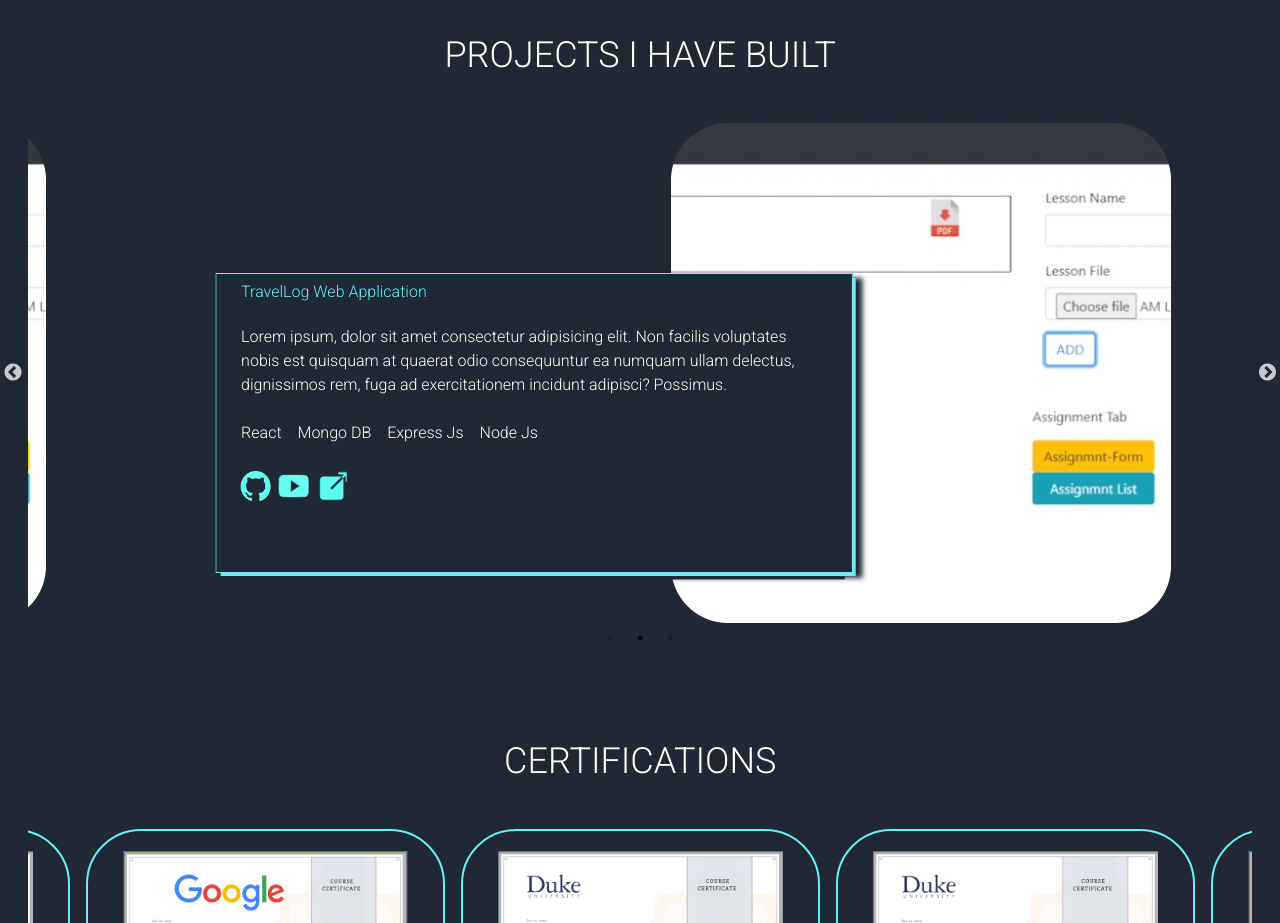
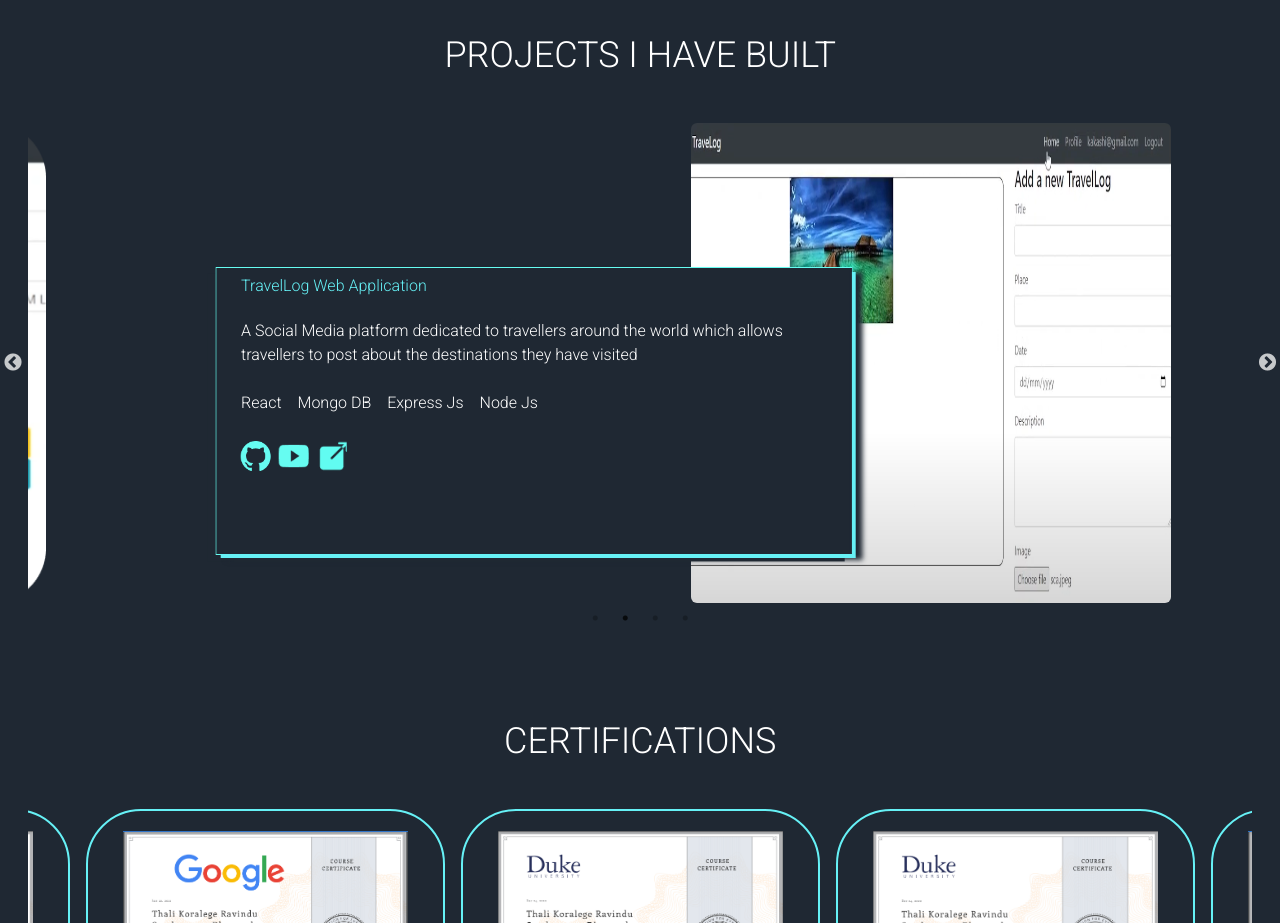
Before and after one commit to Ravindu007/portfolio, a React (Vite) app: page / in a window 1280 px wide. Shown: the part 1240-2163 px from the top of the page. Built offline with nearby package versions, Linux system fonts and the light colour scheme.

Commit message:
style changes

```diff
--- a/src/Components/HomePageComponents/Section1/Section1.jsx
+++ b/src/Components/HomePageComponents/Section1/Section1.jsx
@@ -47,16 +47,16 @@ const Section1 = () => {
             {/* social media icons */}
             <div className=" w-[60%] social-div flex justify-around px-4 py-2">
               <Link>
-                <img src="/icons/fb.png" alt="" />
+                <img src="/icons/fb.png" alt="" width={30}/>
               </Link>
               <Link>
-                <img src="/icons/linkedIn.png" alt="" />
+                <img src="/icons/linkedIn.png" alt="" width={30}/>
               </Link>
               <Link>
-                <img src="/icons/github.png" alt="" />
+                <img src="/icons/github.png" alt="" width={30}/>
               </Link>
               <Link>
-                <img src="/icons/twitter.png" alt="" />
+                <img src="/icons/twitter.png" alt="" width={30}/>
               </Link>
             </div>
         </motion.div>
--- a/src/Components/HomePageComponents/Section4/Section4.jsx
+++ b/src/Components/HomePageComponents/Section4/Section4.jsx
@@ -10,7 +10,7 @@ const Section4 = () => {
     {
       id:1,
       name:"Learning Management System",
-      desc:"Lorem ipsum dolor sit amet, consectetuer adipiscing elit. Maecenas porttitor congue massa. Fusce posuere, magna sed pulvinar ultricies.",
+      desc:"Developed a full working LMS with admin functionalities which can be used by both teachers and students in there daytoday academic life",
       techs:[
         {techName:"React", id:1},
         {techName:"Mongo DB", id:2},
@@ -26,7 +26,7 @@ const Section4 = () => {
     {
       id:2,
       name:"TravelLog Web Application",
-      desc:"Lorem ipsum dolor sit amet, consectetuer adipiscing elit. Maecenas porttitor congue massa. Fusce posuere, magna sed pulvinar ultricies.",
+      desc:"A Social Media platform dedicated to travellers around the world which allows travellers to post about the destinations they have visited",
       techs:[
         {techName:"React", id:1},
         {techName:"Mongo DB", id:2},
@@ -36,22 +36,37 @@ const Section4 = () => {
       github:"abc",
       youtube:"def",
       deploy:"ghi",
-      img:"/projects/pr1.png"
+      img:"/projects/pr2.png"
     },
     {
       id:3,
-      name:"Learning Management System",
-      desc:"Lorem ipsum dolor sit amet, consectetuer adipiscing elit. Maecenas porttitor congue massa. Fusce posuere, magna sed pulvinar ultricies.",
+      name:"Employee Management Platform",
+      desc:"It is a full woking Employee Management Application which allows to manage employee details",
       techs:[
-        {techName:"React", id:1},
-        {techName:"Mongo DB", id:2},
-        {techName:"Express Js", id:3},
-        {techName:"Node Js", id:4},
+        {techName:"ASP.NET", id:1},
+        {techName:"Angular", id:2},
+        {techName:"MySQL", id:3},
       ],
       github:"abc",
       youtube:"def",
       deploy:"ghi",
       img:"/projects/pr1.png"
+    },
+    {
+      id:4,
+      name:"Personalized Weather Application",
+      desc:"It is a weather application which fetched weather data and provide them according to the customer need",
+      techs:[
+        {techName:"React", id:1},
+        {techName:"Node.js", id:2},
+        {techName:"MongoDB", id:3},
+        {techName:"Tailwind CSS", id:4},
+        {techName:"Bootstrap CSS", id:5},
+      ],
+      github:"abc",
+      youtube:"def",
+      deploy:"ghi",
+      img:"/projects/pr3.png"
     },
   ])
 
@@ -81,7 +96,7 @@ const Section4 = () => {
                             <span class="absolute inset-0 w-full h-full bg-color2 border-2 border-color2 "></span>
                             <span class="relative space-y-6">
                                 	<h1 className='text-color1'>{project.name}</h1>
-                                  <p className='text-white'>Lorem ipsum, dolor sit amet consectetur adipisicing elit. Non facilis voluptates nobis est quisquam at quaerat odio consequuntur ea numquam ullam delectus, dignissimos rem, fuga ad exercitationem incidunt adipisci? Possimus.</p>
+                                  <p className='text-white'>{project.desc}</p>
                                   <div className="technologies flex space-x-4">
                                     {project.techs.map((tech)=>(
                                       <p key={tech.id}>{tech.techName}</p>
@@ -101,7 +116,7 @@ const Section4 = () => {
                             </span>
                     </div>
                     <div className="img-div w-fit">
-                      <img src={project.img} alt="" />
+                      <img src={project.img} alt="" className='h-[30rem] w-[30rem] rounded-md'/>
                     </div>
                 </div>
 
```
Also changed, not shown: public/projects/pr2.png (added), public/projects/pr3.png (added).
